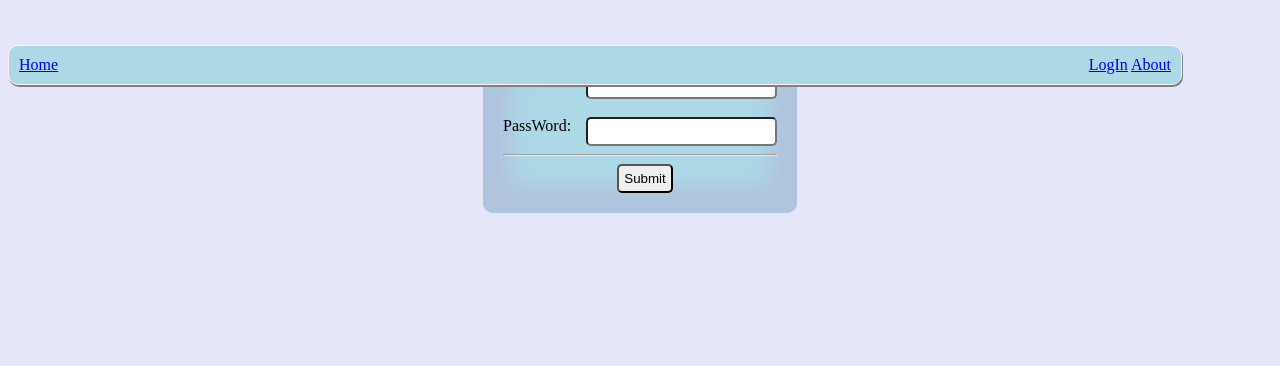
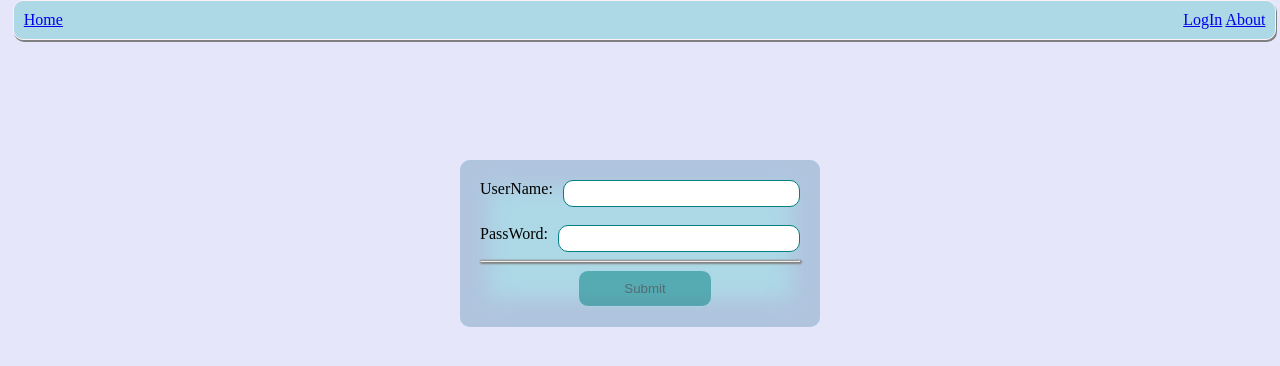
Before and after one commit to Degreane/adysys, a SvelteKit app: page /account/login in a window 1280 px wide. Shown: the top 366 px of the page. Built offline with nearby package versions, Linux system fonts and the light colour scheme; no server answers.

Commit message:
some design

```diff
--- a/src/routes/+layout.svelte
+++ b/src/routes/+layout.svelte
@@ -28,14 +28,17 @@
         min-width: 100vw;
     }
     div.navparent > nav {
-        min-width: 90vw;
+        /* min-width: 90vw; */
         position:fixed;
         display: flex;
         justify-content: space-between;
         background-color: lightblue;
         padding: 10px 10px;
         border-radius: 10px;
-        margin: -5px 5px 10px 0px;
+        /* margin: -5px 5px 10px 0px; */
+        top:0px;
+        left:1%;
+        width:97%;
         border-color: lavenderblush;
         border-width: 0.1px;
         border-style: solid;
--- a/src/routes/account/login/+page.svelte
+++ b/src/routes/account/login/+page.svelte
@@ -20,7 +20,7 @@
 
 <style>
     form {
-        max-width: 20em;
+        width: 50%;
         text-align: center;
         background-color: lightblue;
         padding: 20px;
@@ -30,18 +30,43 @@
     .container {
         display: flex;
         justify-content: center;
-        margin-top: 50px;
+        position:fixed;
+        top:20%;
+        left:25%;
+        width:50%;
 
     }
     input {
+        width:90%;
         padding: 5px;
         margin-left: 10px;
-        border-radius: 5px;
+        border-radius: 10px;
+        border-color:teal;
         text-align: center;
+        border-style: solid;
+        border-width: 1px;
+    }
+    input:focus {
+        box-shadow:0px 0px 5px 2px inset lightsteelblue,0px 0px 5px 2px  gray;
+    }
+    input[type="submit"] {
+        width:10em;
+        padding:10px;
+        border-color:lightblue;
+        border-radius:10px;
+        background-color:teal;
+        opacity:0.5;
+        transition: 200ms;
+
+    }
+    input[type="submit"]:hover {
+        opacity:0.8;
+        box-shadow:0px 0px 5px 2px inset lightsteelblue,0px 0px 5px 2px  gray;
+        font-weight: bold;
     }
     label {
         display: flex;
-        justify-content: space-between;
+        justify-content: space-around;
         vertical-align: middle;
 
     }
@@ -49,4 +74,10 @@
         display:inline-block;
 
     }
+    hr {
+        /* height:5px; */
+        border-radius:5px;
+        border-width:1px;
+        box-shadow:1px 1px 2px 1px gray;
+    }
 </style>
```
Also changed, not shown: package.json (+12 -12 lines), 1 other file (tests, documents, lock files or other folders).
